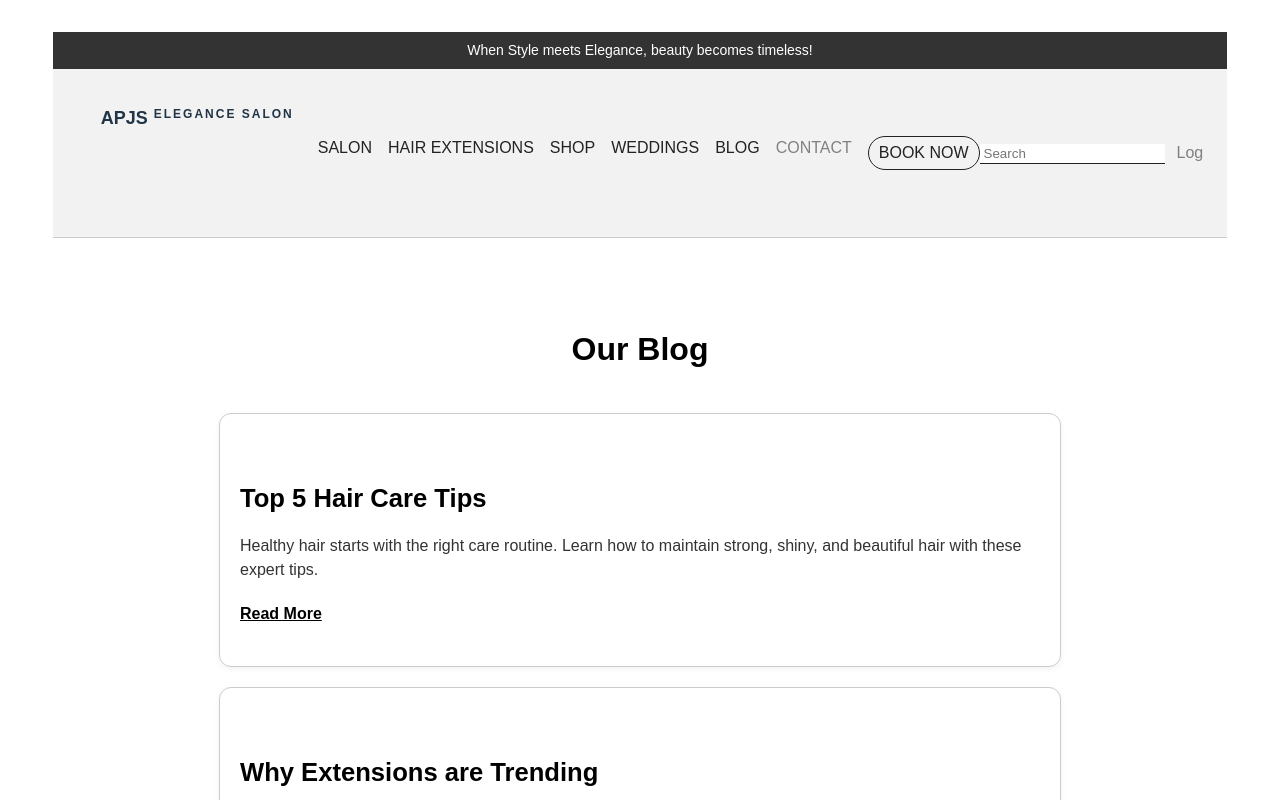
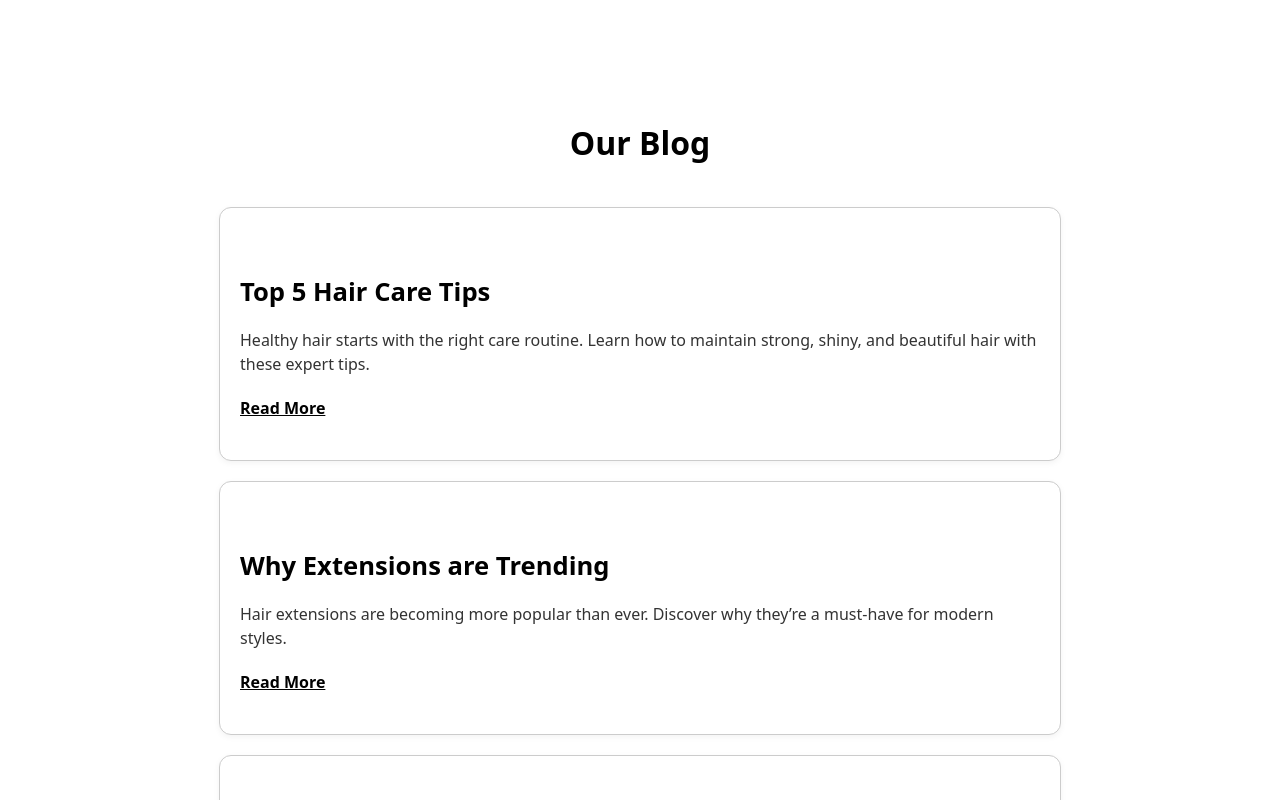
Before and after one commit to abhishekgill556/Project-full-stack, a React (Vite) app in the folder vite-project/: page / in a window 1280 px wide. Shown: the top 800 px of the page. Built offline with nearby package versions, Linux system fonts and the light colour scheme.

Commit message:
changes in app.tsx file

```diff
--- a/vite-project/src/App.tsx
+++ b/vite-project/src/App.tsx
@@ -1,5 +1,4 @@
 import './App.css'
-import Header from "./Components/Header/Header"
 import Blog from './Components/blog/Blog'
 function App() {
 
@@ -7,7 +6,6 @@ function App() {
   return (
     <>
       <div>
-        <Header/>
         <Blog/>
       </div>
 
--- a/vite-project/src/Components/Header/Header.css
+++ /dev/null
@@ -1,74 +0,0 @@
-body {
-  margin: 0;
-  font-family: Arial, sans-serif;
-}
-
-/* Announcement bar */
-.announce {
-  background: #333;
-  color: white;
-  text-align: center;
-  padding: 8px;
-  font-size: 14px;
-}
-
-/* Header */
-.site-header {
-  background: #f2f2f2;
-  border-bottom: 1px solid #ccc;
-}
-
-.header-row {
-  display: flex;
-  align-items: center;
-  justify-content: space-between;
-  padding: 12px 24px;
-}
-
-/* Logo */
-.logo {
-  font-weight: bold;
-  display: flex;
-  gap: 6px;
-}
-.logo-mark {
-  font-size: 18px;
-}
-.logo-sub {
-  font-size: 12px;
-  letter-spacing: 2px;
-}
-
-/* Navigation */
-.nav {
-  display: flex;
-  gap: 16px;
-}
-.nav a {
-  text-decoration: none;
-  color: #222;
-}
-.nav a.active {
-  color: gray;
-}
-.nav a.pill {
-  border: 1px solid #222;
-  padding: 4px 10px;
-  border-radius: 20px;
-}
-
-/* Right side */
-.right {
-  display: flex;
-  align-items: center;
-  gap: 12px;
-}
-.search input {
-  border: none;
-  border-bottom: 1px solid #222;
-  padding: 2px 4px;
-  outline: none;
-}
-.auth {
-  color: gray;
-}
--- a/vite-project/src/Components/Header/Header.tsx
+++ /dev/null
@@ -1,41 +0,0 @@
-import "./Header.css";
-
-export default function Header() {
-  return (
-    <>
-      {/* Announcement bar */}
-      <div className="announce">
-        When Style meets Elegance, beauty becomes timeless!
-      </div>
-
-      <header className="site-header">
-        <div className="header-row">
-          {/* Logo */}
-          <div className="logo">
-            <span className="logo-mark">APJS</span>
-            <span className="logo-sub">ELEGANCE SALON</span>
-          </div>
-
-          {/* Navigation */}
-          <nav className="nav">
-            <a href="#">SALON</a>
-            <a href="#">HAIR EXTENSIONS</a>
-            <a href="#">SHOP</a>
-            <a href="#">WEDDINGS</a>
-            <a href="#">BLOG</a>
-            <a href="#" className="active">CONTACT</a>
-            <a href="#" className="pill">BOOK NOW</a>
-          </nav>
-
-          {/* Right side */}
-          <div className="right">
-            <div className="search">
-              <input type="text" placeholder="Search" />
-            </div>
-            <div className="auth">Log</div>
-          </div>
-        </div>
-      </header>
-    </>
-  );
-}
```
